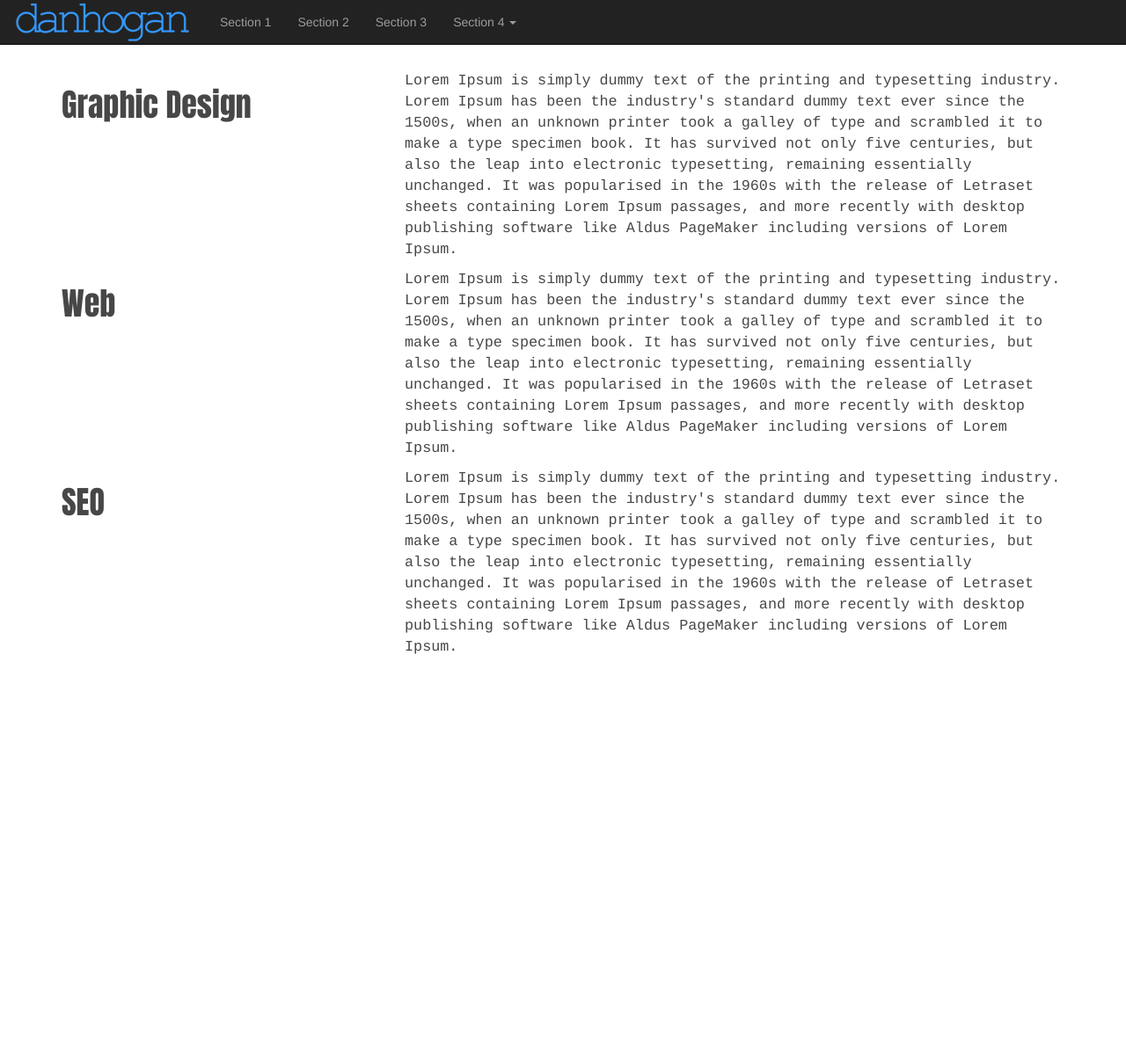
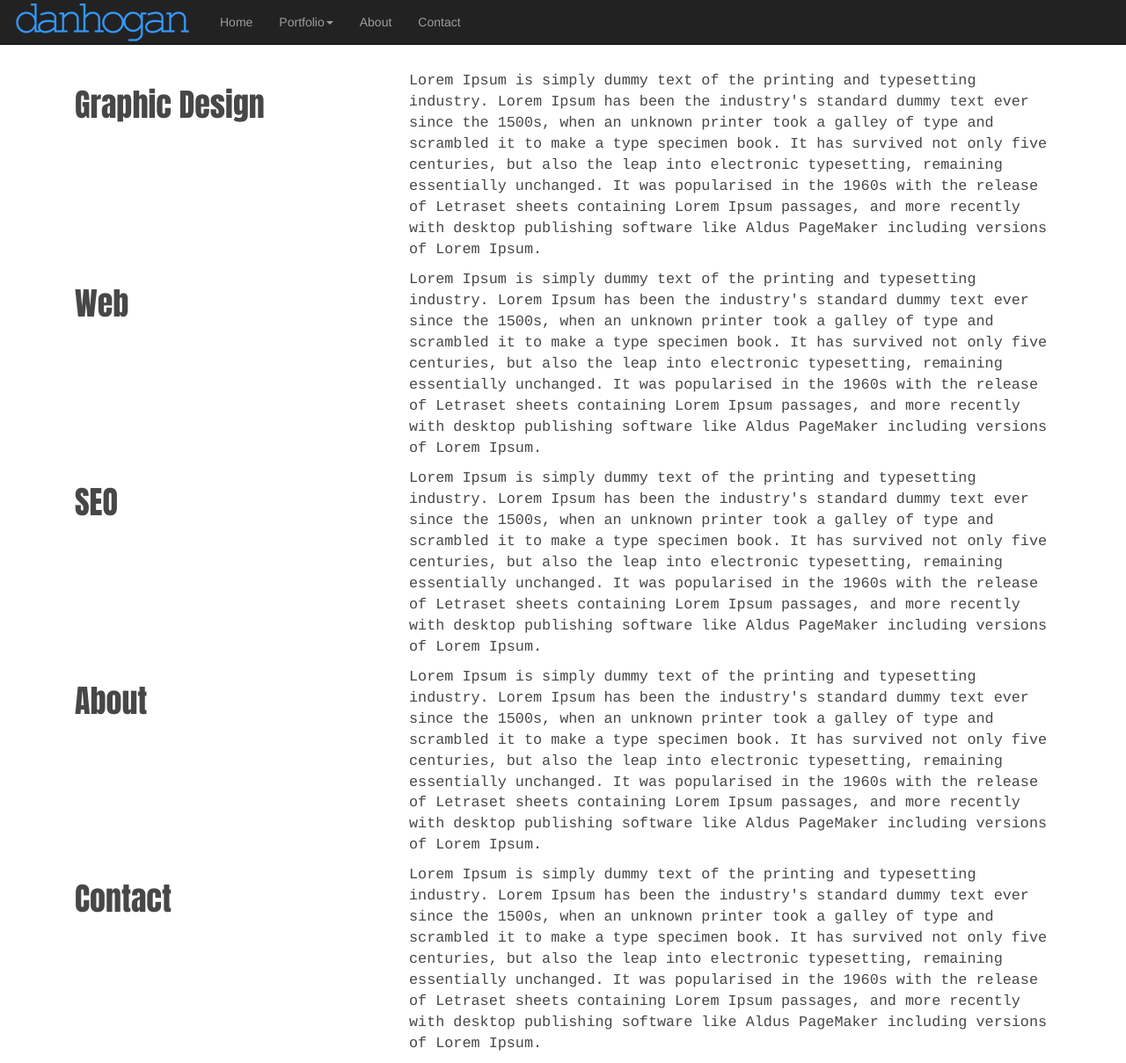
Before and after one commit to dan1ate2/portfolio, a plain HTML site: page index.html in a window 1280 px wide. Shown: the whole page at 88% size. Before the commit the page ends 800 px from the top, so only its background shows below. Drawn offline with nearby package versions, Linux system fonts and the light colour scheme.

Commit message:
playing with nav

```diff
--- a/css/styles.css
+++ b/css/styles.css
@@ -1,5 +1,6 @@
 body {
 	padding-top: 80px;
+	position: relative;
 }
 p {
 	color:#474747;
@@ -18,10 +19,16 @@ h1, h2, h3, h4 {
 .navbar-brand :hover {
 	background-color: #F1592A;
 }
+#home, #portfolio, #portfolio-web, #portfolio-graphic-design, #portfolio-seo, #about, #contact {
+/*	padding-top: 80px;
+*/}
 #home {
 }
 #portfolio {
 }
+	#portfolio-web {}
+	#portfolio-graphic-design {}
+	#portfolio-seo {}
 #about {
 }
 #contact {
--- a/index.html
+++ b/index.html
@@ -11,6 +11,7 @@
 	<link href='https://fonts.googleapis.com/css?family=Anton' rel='stylesheet' type='text/css'>
 </head>
 <body>
+	<div id="home"></div>
 	<div class="container">
 
 
@@ -27,15 +28,16 @@
 		    <div>
 		      <div class="collapse navbar-collapse" id="myNavbar">
 		        <ul class="nav navbar-nav">
-		          <li><a href="#section1">Section 1</a></li>
-		          <li><a href="#section2">Section 2</a></li>
-		          <li><a href="#section3">Section 3</a></li>
-		          <li class="dropdown"><a class="dropdown-toggle" data-toggle="dropdown" href="#">Section 4 <span class="caret"></span></a>
+		          <li><a href="#home">Home</a></li>
+		          <li class="dropdown"><a class="dropdown-toggle" data-toggle="dropdown" href="#portfolio">Portfolio<span class="caret"></span></a>
 		            <ul class="dropdown-menu">
-		              <li><a href="#section41">Section 4-1</a></li>
-		              <li><a href="#section42">Section 4-2</a></li>
+		              <li><a href="#portfolio-web">Web</a></li>
+		              <li><a href="#portfolio-graphic-design">Graphic Design</a></li>
+		              <li><a href="#portfolio-seo">SEO</a></li>
 		            </ul>
 		          </li>
+		          <li><a href="#about">About</a></li>
+		          <li><a href="#contact">Contact</a></li>
 		        </ul>
 		      </div>
 		    </div>
@@ -43,7 +45,7 @@
 		</nav>
 
 
-		<div class="row">
+		<div class="row container-fluid" id="portfolio">
 			<div class="col-lg-4 col-md-4 col-sm-4 col-xs-12">
 			<h1>Graphic Design</h1>
 			</div>
@@ -51,7 +53,7 @@
 			<p>Lorem Ipsum is simply dummy text of the printing and typesetting industry. Lorem Ipsum has been the industry's standard dummy text ever since the 1500s, when an unknown printer took a galley of type and scrambled it to make a type specimen book. It has survived not only five centuries, but also the leap into electronic typesetting, remaining essentially unchanged. It was popularised in the 1960s with the release of Letraset sheets containing Lorem Ipsum passages, and more recently with desktop publishing software like Aldus PageMaker including versions of Lorem Ipsum.</p>
 			</div>
 		</div>
-		<div class="row">
+		<div class="row container-fluid">
 			<div class="col-lg-4 col-md-4 col-sm-4 col-xs-12">
 			<h1>Web</h1>
 			</div>
@@ -59,9 +61,25 @@
 			<p>Lorem Ipsum is simply dummy text of the printing and typesetting industry. Lorem Ipsum has been the industry's standard dummy text ever since the 1500s, when an unknown printer took a galley of type and scrambled it to make a type specimen book. It has survived not only five centuries, but also the leap into electronic typesetting, remaining essentially unchanged. It was popularised in the 1960s with the release of Letraset sheets containing Lorem Ipsum passages, and more recently with desktop publishing software like Aldus PageMaker including versions of Lorem Ipsum.</p>
 			</div>
 		</div>
-		<div class="row">
+		<div class="row container-fluid">
 			<div class="col-lg-4 col-md-4 col-sm-4 col-xs-12">
 			<h1>SEO</h1>
+			</div>
+			<div class="col-lg-8 col-md-8 col-sm-8 col-xs-12">
+			<p>Lorem Ipsum is simply dummy text of the printing and typesetting industry. Lorem Ipsum has been the industry's standard dummy text ever since the 1500s, when an unknown printer took a galley of type and scrambled it to make a type specimen book. It has survived not only five centuries, but also the leap into electronic typesetting, remaining essentially unchanged. It was popularised in the 1960s with the release of Letraset sheets containing Lorem Ipsum passages, and more recently with desktop publishing software like Aldus PageMaker including versions of Lorem Ipsum.</p>
+			</div>
+		</div>
+		<div class="row container-fluid" id="about">
+			<div class="col-lg-4 col-md-4 col-sm-4 col-xs-12">
+			<h1>About</h1>
+			</div>
+			<div class="col-lg-8 col-md-8 col-sm-8 col-xs-12">
+			<p>Lorem Ipsum is simply dummy text of the printing and typesetting industry. Lorem Ipsum has been the industry's standard dummy text ever since the 1500s, when an unknown printer took a galley of type and scrambled it to make a type specimen book. It has survived not only five centuries, but also the leap into electronic typesetting, remaining essentially unchanged. It was popularised in the 1960s with the release of Letraset sheets containing Lorem Ipsum passages, and more recently with desktop publishing software like Aldus PageMaker including versions of Lorem Ipsum.</p>
+			</div>
+		</div>
+		<div class="row container-fluid" id="contact">
+			<div class="col-lg-4 col-md-4 col-sm-4 col-xs-12">
+			<h1>Contact</h1>
 			</div>
 			<div class="col-lg-8 col-md-8 col-sm-8 col-xs-12">
 			<p>Lorem Ipsum is simply dummy text of the printing and typesetting industry. Lorem Ipsum has been the industry's standard dummy text ever since the 1500s, when an unknown printer took a galley of type and scrambled it to make a type specimen book. It has survived not only five centuries, but also the leap into electronic typesetting, remaining essentially unchanged. It was popularised in the 1960s with the release of Letraset sheets containing Lorem Ipsum passages, and more recently with desktop publishing software like Aldus PageMaker including versions of Lorem Ipsum.</p>
```
